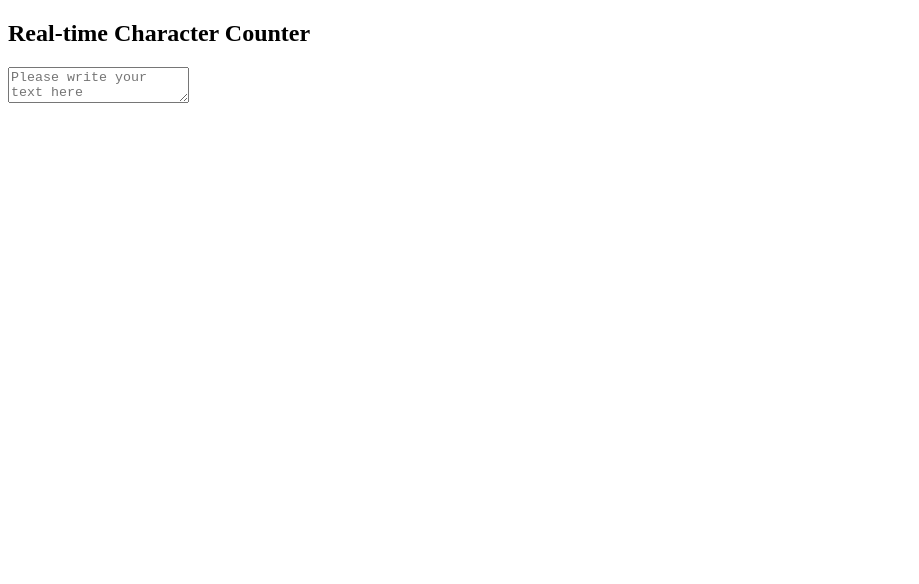
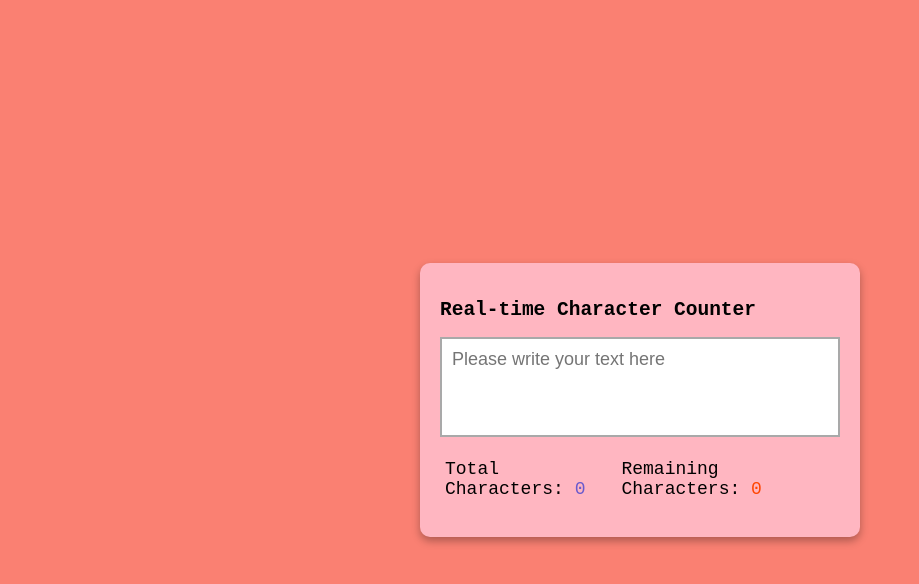
Before and after one commit to therootsixtyfour/characterCounter, a plain HTML site: page index.html in a window 1280 px wide. Shown: the whole page, without its empty margins (0-919 px from the left). Drawn offline with Linux system fonts and the light colour scheme.

Commit message:
style with CSS

```diff
--- a/index.html
+++ b/index.html
@@ -5,11 +5,16 @@
     <meta http-equiv="X-UA-Compatible" content="IE=edge">
     <meta name="viewport" content="width=device-width, initial-scale=1.0">
     <title>Realtime Character Counter</title>
+    <link rel="stylesheet" href="style.css">
 </head>
 <body>
     <div class="container">
         <h2>Real-time Character Counter</h2>
         <textarea id="textarea" class="textarea" placeholder="Please write your text here" maxlength="50"></textarea>
+        <div class="counter-container">
+            <p>Total Characters: <span class="total-counter" id="total-counter">0</span></p>
+            <p>Remaining Characters: <span class="remaining-counter" id="remaining-counter">0</span></p>
+        </div>
     </div>
 </body>
 </html>
--- a/style.css
+++ b/style.css
@@ -0,0 +1,49 @@
+body {
+    margin: 0;
+    display: flex;
+    justify-content: center;
+    height: 100vh;
+    align-items: center;
+    background: salmon;
+    font-family: monospace;
+
+}
+
+.container {
+    background-color: lightpink;
+    width: 400px;
+    padding: 20px;
+    margin: 5px;
+    border-radius: 10px;
+    box-shadow: 0 4px 8px rgba(0,0,0,.3);
+}
+
+.textarea {
+    resize: none;
+    width: 100%;
+    height: 100px;
+    font-size: 18px;
+    font-family: sans-serif;
+    padding: 10px;
+    box-sizing: border-box;
+    border: solid 2px darkgrey;
+}
+
+.counter-container {
+    display: flex;
+    justify-content: space-between;
+    padding: 0 5px;
+}
+
+.counter-container p {
+    font-size: 18px;
+    color: black;
+}
+
+.total-counter {
+    color: slateblue;
+}
+
+.remaining-counter {
+    color: orangered;
+}
```
